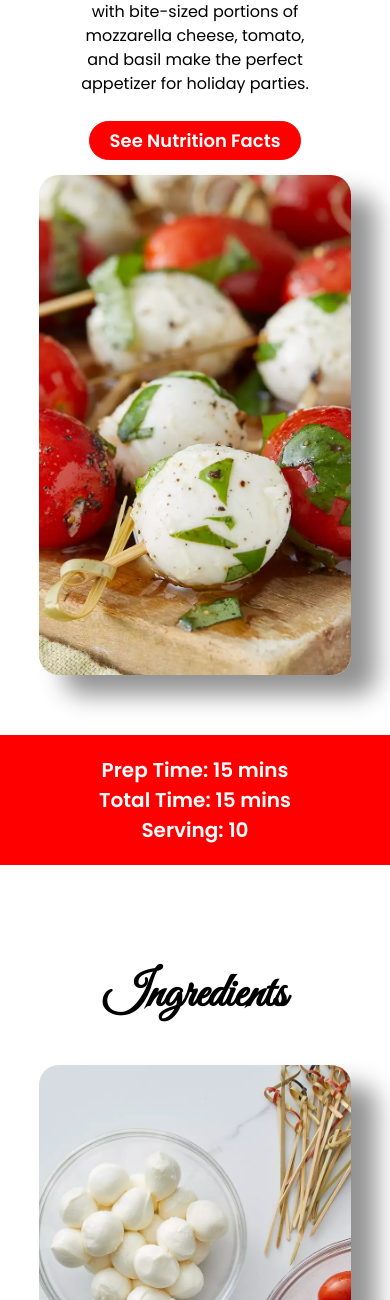
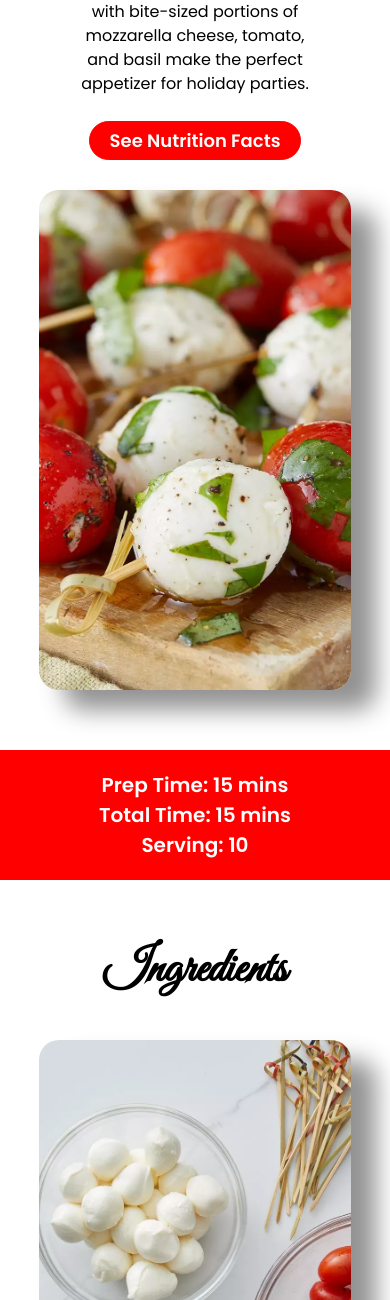
Before and after one commit to aryancodespy/odin-recipes, a plain HTML site: page recipes/Caprese-Appetizer.html in a window 390 px wide. Shown: the part 339-1639 px from the top of the page. Drawn offline with nearby package versions, Linux system fonts and the light colour scheme.

Commit message:
Made all page mobile responsive

```diff
--- a/css/styles.css
+++ b/css/styles.css
@@ -544,7 +544,7 @@ footer a:hover{
 }
 
 /* Media Queries */
-@media (max-width: 1023px) {
+@media (max-width: 780px) {
     *{
         flex-wrap: wrap;
         text-align: center;
@@ -560,6 +560,14 @@ footer a:hover{
         display: block;
     }
 
+    .hero {
+        padding-bottom: 0;
+        min-height: 90vh;
+    }
+
+    .about-recipes {
+        margin: 0;
+    }
     .hero-text .welcome-text {
         font-size: 1.5rem;
     }
@@ -640,4 +648,18 @@ footer a:hover{
     .directions .container .img-container-direction {
         margin: 0;
     }
+
+    .cta-btn{
+        margin-bottom: 30px;
+    }
 }
+
+@media (max-width: 430px) {
+    .hero {
+        min-height: 90vh;
+    }
+
+    .about-recipes {
+        margin-top: 60px;
+    }
+}
```
